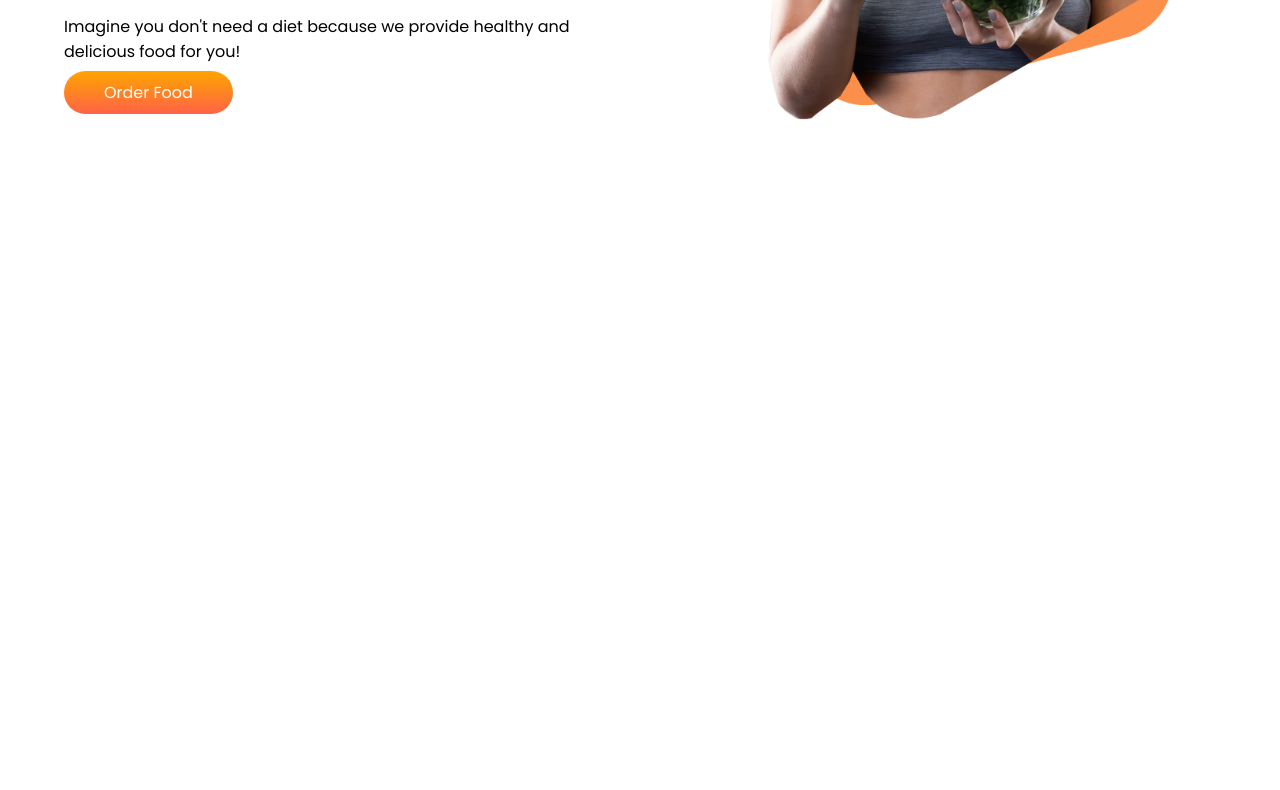
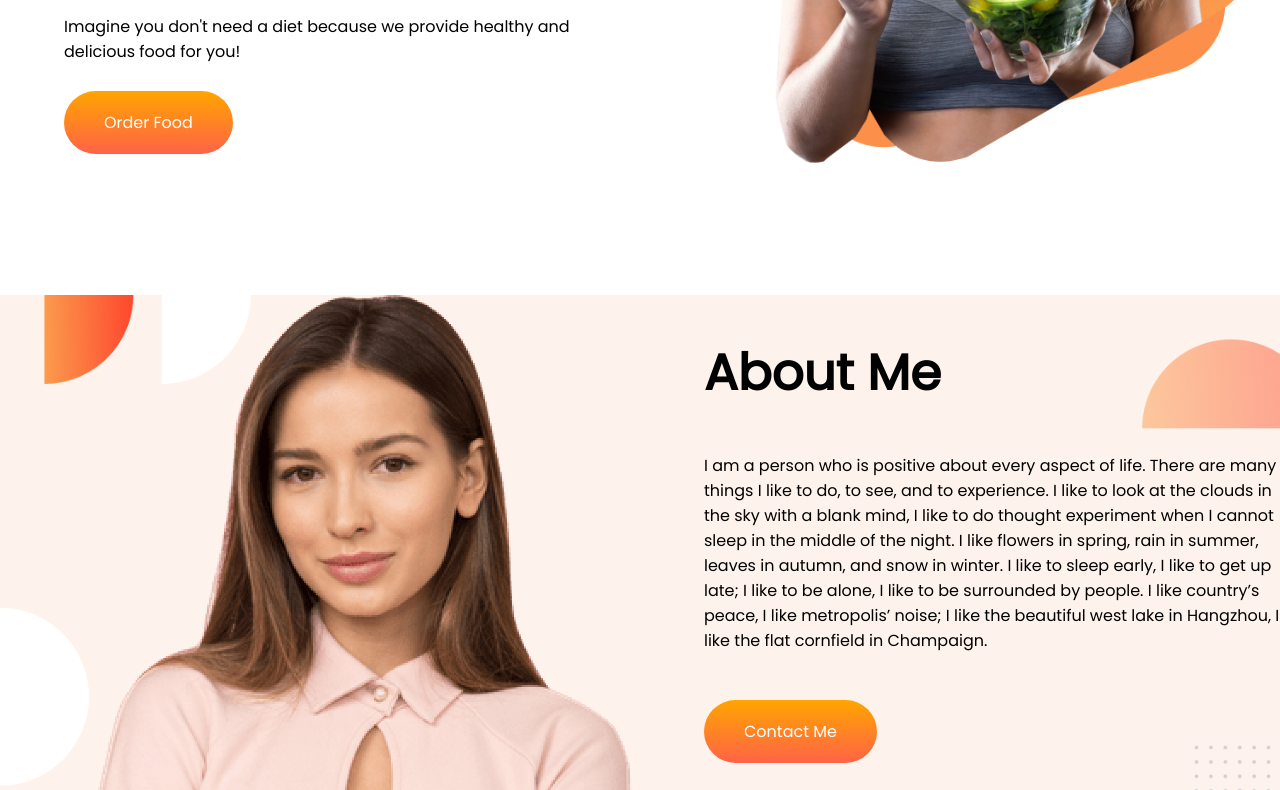
Before and after one commit to riyadh82/food-website, a plain HTML site: page index.html in a window 1280 px wide. Shown: the part 466-1256 px from the top of the page. Before the commit the page ends 800 px from the top, so only its background shows below. Drawn offline with Linux system fonts and the light colour scheme.

Commit message:
2nd section added

```diff
--- a/index.html
+++ b/index.html
@@ -26,5 +26,18 @@
             <img src="images/Group 8425.png" alt="">
         </div>
     </section>
+    <section class="flexible-2">
+        <div class="flexible-div-2">
+            <img src="images/Person Image.png" alt="">
+
+        </div>
+        <div class="flexible-div-2">
+            <h2>About Me</h2>
+            <p>I am a person who is positive about every aspect of life. There are many things I like to do, to see, and to experience. I like to look at the clouds in the sky with a blank mind, I like to do thought experiment when I cannot sleep in the middle of the night. I like flowers in spring, rain in summer, leaves in autumn, and snow in winter. I like to sleep early, I like to get up late; I like to be alone, I like to be surrounded by people. I like country’s peace, I like metropolis’ noise; I like the beautiful west lake in Hangzhou, I like the flat cornfield in Champaign.</p>
+                <a class="link-button" href="www.youtube.com" target="_blank">Contact Me</a>
+
+
+        </div>
+    </section>
 </body>
 </html>
--- a/style.css
+++ b/style.css
@@ -15,7 +15,7 @@ h1 {
 .link-button {
     text-decoration: none;
     background-image: linear-gradient(orange, tomato);
-    padding: 10px 40px;
+    padding: 20px 40px;
     color: white;
     border-radius: 50px;
     font-weight: 700px;
@@ -26,13 +26,40 @@ h1 {
 }
 .flexible {
     display: flex;
+    margin-bottom: 100px;
 }
 .flexible-div {
     width: 45%;
     padding-left: 5%;
 }
+.flexible-div p {
+    padding-bottom: 30px;
+}
 .flexible-div img {
-    width: 90%;
-    padding-top: 20px;
+    width: 100%;
 
 }
+.flexible-2 {
+    display: flex;
+    background-image: url(images/7.png);
+    background-repeat: no-repeat;
+    background-size: 100%;
+    margin-bottom: 100px;
+
+}
+.flexible-div-2 {
+    width: 45%;
+    padding-left: 5%;
+    height: 500px;
+
+}
+.flexible-div-2 h2 {
+    font-size: 50px;
+}
+.flexible-div-2 p {
+    padding-bottom: 50px;
+}
+.flexible-div-2 img {
+    width: 100%;
+    object-fit: cover;
+}
```
Also changed, not shown: images/7.png (added), images/Person Image.png (added), images/dotted-bg.jpg (deleted).
